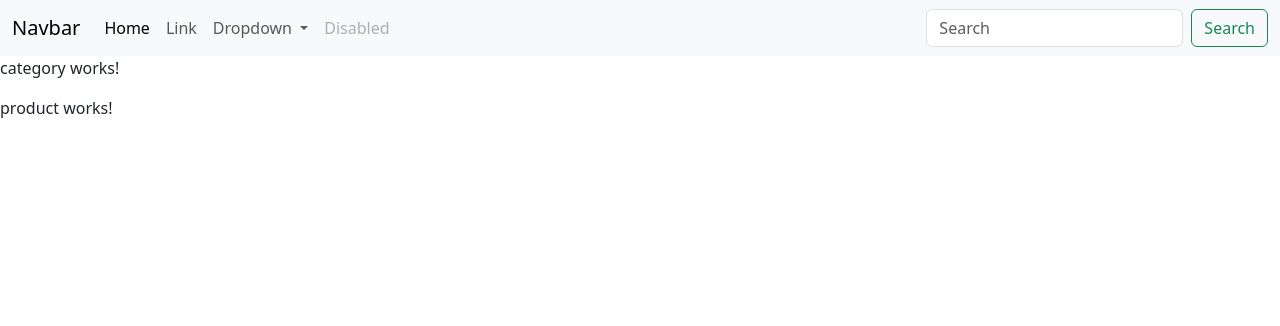
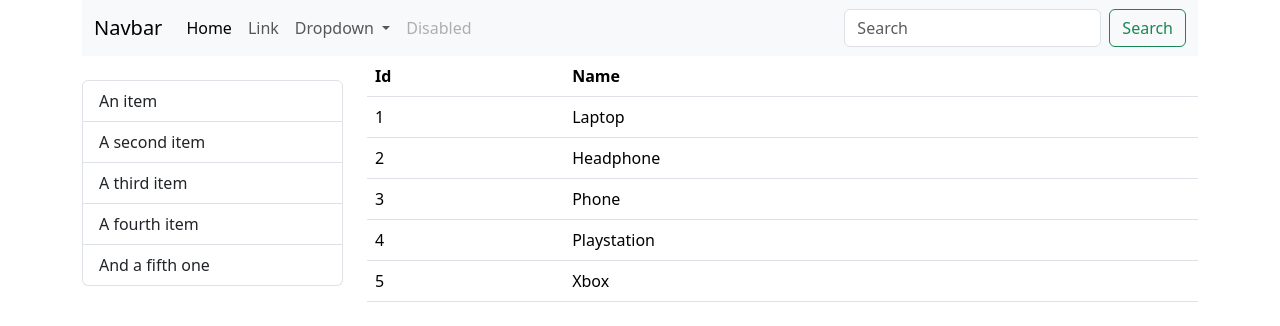
Before and after one commit to MuradMT/Angular, an Angular app in the folder Learn_Angular/: page / in a window 1280 px wide. Shown: the top 326 px of the page. Built offline with nearby package versions, Linux system fonts and the light colour scheme.

Commit message:
client-model,Typescript interface,export-import,creative-tim,angular vs angular js

```diff
--- a/Learn_Angular/src/app/app.component.html
+++ b/Learn_Angular/src/app/app.component.html
@@ -2,7 +2,15 @@
 <ul>
   <li *ngFor="let item of data">{{item}}</li>
 </ul> -->
-<app-navi></app-navi>
-<app-category></app-category>
-<app-product></app-product>
-<router-outlet></router-outlet>
+<div class="container">
+  <app-navi></app-navi>
+  <div class="row">
+    <div class="col-md-3">
+      <app-category></app-category>
+    </div>
+    <div class="col-md-9">
+      <app-product></app-product>
+    </div>
+  </div>
+  <router-outlet></router-outlet>
+</div>
--- a/Learn_Angular/src/app/components/category/category.component.html
+++ b/Learn_Angular/src/app/components/category/category.component.html
@@ -1 +1,7 @@
-<p>category works!</p>
+<ul class="list-group mt-4">
+    <li class="list-group-item">An item</li>
+    <li class="list-group-item">A second item</li>
+    <li class="list-group-item">A third item</li>
+    <li class="list-group-item">A fourth item</li>
+    <li class="list-group-item">And a fifth one</li>
+  </ul>
--- a/Learn_Angular/src/app/components/product/product.component.html
+++ b/Learn_Angular/src/app/components/product/product.component.html
@@ -1 +1,19 @@
-<p>product works!</p>
+
+<table class="table">
+    <thead>
+      <tr>
+        <th scope="col">Id</th>
+        <th scope="col">Name</th>
+      </tr>
+    </thead>
+    <tbody>
+        <tr *ngFor="let item of products">
+            <td>
+              {{ item.id }}
+            </td>
+            <td>
+              {{ item.productName }}
+            </td>
+          </tr>
+    </tbody>
+  </table>
--- a/Learn_Angular/src/app/components/product/product.component.ts
+++ b/Learn_Angular/src/app/components/product/product.component.ts
@@ -1,4 +1,5 @@
 import { Component } from '@angular/core';
+import { Product } from 'src/app/models/product';
 
 @Component({
   selector: 'app-product',
@@ -6,5 +7,10 @@ import { Component } from '@angular/core';
   styleUrls: ['./product.component.scss']
 })
 export class ProductComponent {
-
+   products:Product[]=
+   [{id:1,productName:'Laptop'},
+   {id:2,productName:'Headphone'},
+   {id:3,productName:'Phone'},
+   {id:4,productName:'Playstation'},
+   {id:5,productName:'Xbox'}];
 }
--- /dev/null
+++ b/Learn_Angular/src/app/models/product.ts
@@ -0,0 +1,4 @@
+export interface Product{
+    id:number,
+    productName:string
+}
```
